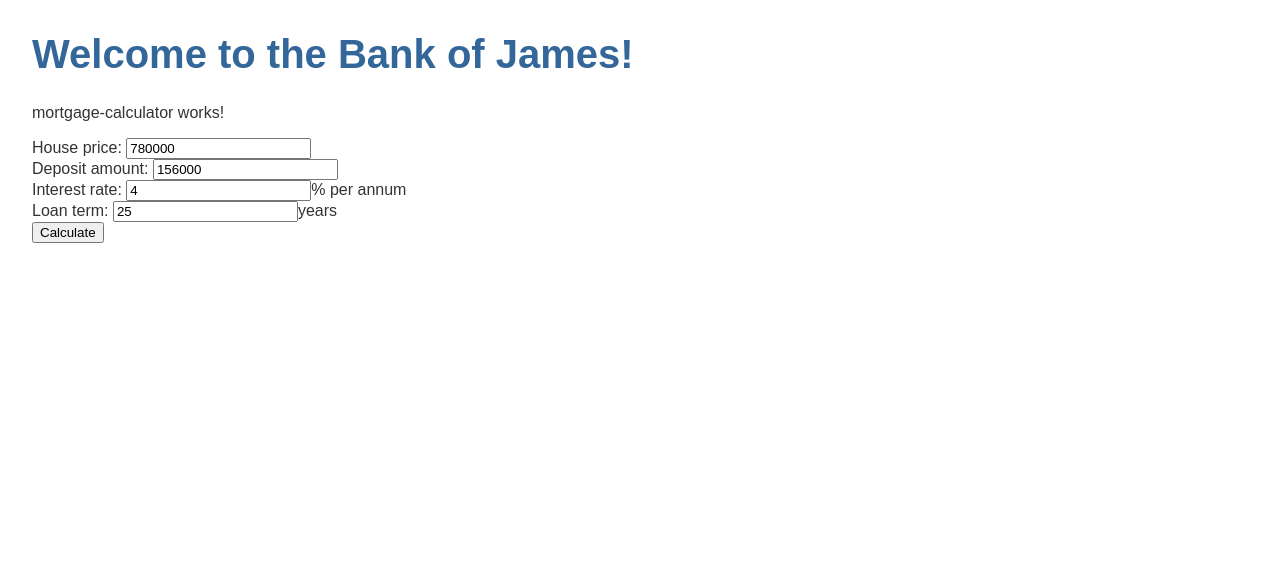
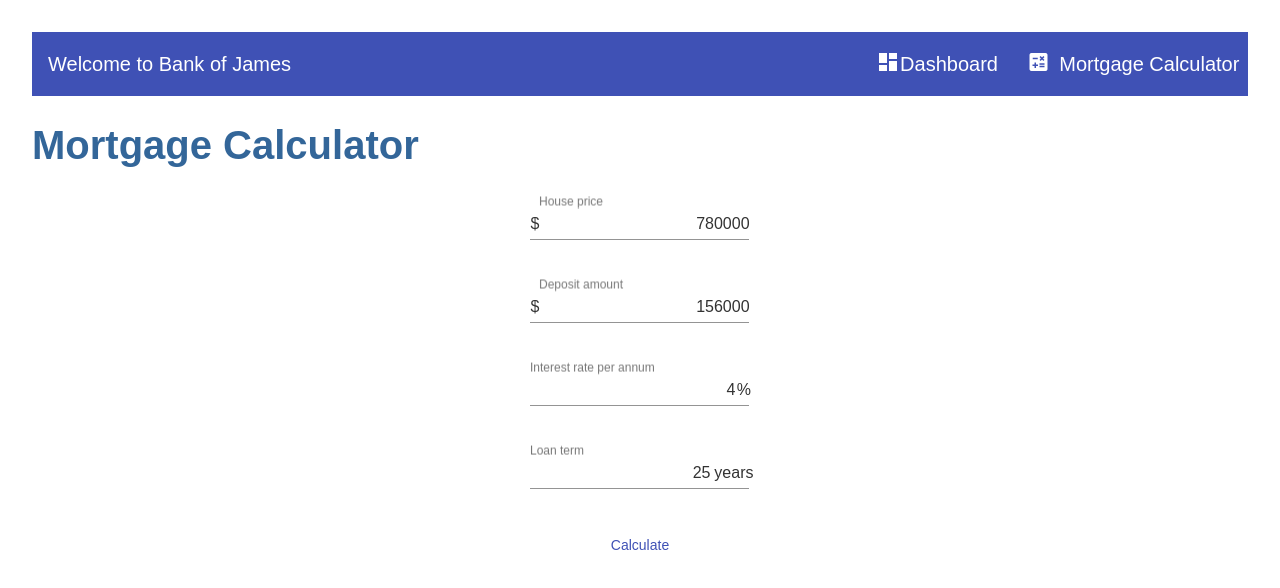
Before and after one commit to jrespie/bank-of-james, an Angular app: page / in a window 1280 px wide. Shown: the top 588 px of the page. Built offline with nearby package versions, Linux system fonts and the light colour scheme.

Commit message:
A lot of styling changes. Will freely accept that this commit is too big and should have been it's own PR (or PRs)

```diff
--- a/package.json
+++ b/package.json
@@ -12,14 +12,18 @@
   "private": true,
   "dependencies": {
     "@angular/animations": "~11.0.5",
+    "@angular/cdk": "^11.2.6",
     "@angular/common": "~11.0.5",
     "@angular/compiler": "~11.0.5",
-    "@angular/core": "~11.0.5",
+    "@angular/core": "^11.0.9",
+    "@angular/flex-layout": "^11.0.0-beta.33",
     "@angular/forms": "~11.0.5",
+    "@angular/material": "^11.2.6",
     "@angular/platform-browser": "~11.0.5",
     "@angular/platform-browser-dynamic": "~11.0.5",
     "@angular/router": "~11.0.5",
     "rxjs": "~6.6.0",
+    "rxjs-compat": "^6.6.6",
     "tslib": "^2.0.0",
     "zone.js": "~0.10.2"
   },
--- a/src/app/app.component.css
+++ b/src/app/app.component.css
@@ -0,0 +1,41 @@
+mat-sidenav-container, mat-sidenav-content, mat-sidenav {
+  height: 100%;
+}
+
+mat-sidenav {
+  width: 250px;
+}
+
+a {
+  text-decoration: none;
+  color: white;
+}
+
+a:hover,
+a:active {
+  color: lightgray;
+}
+
+.navigation-items {
+  list-style: none;
+  padding: 0;
+  margin: 0;
+  cursor: pointer;
+}
+
+.icon {
+  display: inline-block;
+  height: 30px;
+  margin: 0 auto;
+  padding-right: 5px;
+  text-align: center;
+  vertical-align: middle;
+  width: 15%;
+}
+
+.label {
+  display: inline-block;
+  line-height: 30px;
+  margin: 0;
+  width: 85%;
+}
--- a/src/app/app.component.html
+++ b/src/app/app.component.html
@@ -1,2 +1,47 @@
-<h1>Welcome to the Bank of James!</h1>
+<mat-sidenav-container>
+    <mat-sidenav #sidenav role="navigation">
+        <mat-nav-list>
+            <a mat-list-item>
+                <mat-icon class="icon">dashboard</mat-icon>
+                <span class="label">Dashboard</span>
+            </a>
+            <a mat-list-item>
+                <mat-icon class="icon">calculate</mat-icon>
+                <span class="label">Mortgage Calculator</span>
+            </a>
+        </mat-nav-list>
+    </mat-sidenav>
+    <mat-sidenav-content>
+        <mat-toolbar color="primary">
+            <div fxHide.gt-xs>
+                <button mat-icon-button>
+                    <mat-icon>menu</mat-icon>
+                </button>
+            </div>
+            <div>
+                <a>
+                    Welcome to Bank of James
+                </a>
+            </div>
+            <div fxFlex fxLayout fxLayoutAlign="flex-end" fxHide.xs>
+                <ul fxLayout fxLayoutGap="20px" class="navigation-items">
+                    <li>
+                        <a>
+                            <mat-icon class="icon">dashboard</mat-icon>
+                            <span class="label">Dashboard</span>
+                        </a>
+                    </li>
+                    <li>
+                        <a>
+                            <mat-icon class="icon">calculate</mat-icon>
+                            <span class="label">Mortgage Calculator</span>
+                        </a>
+                    </li>
+                </ul>
+            </div>
+        </mat-toolbar>
+        <main>
+        </main>
+    </mat-sidenav-content>
+</mat-sidenav-container>
 <app-mortgage-calculator></app-mortgage-calculator>
--- a/src/app/mortgage-calculator/mortgage-calculator.component.html
+++ b/src/app/mortgage-calculator/mortgage-calculator.component.html
@@ -1,20 +1,31 @@
-<p>mortgage-calculator works!</p>
-<form (ngSubmit)="calculateResult()">
-    <label>House price:
-        <input type="number" [(ngModel)]="housePrice" placeholder="780000" name="housePrice" autocomplete="off">
-    </label><br/>
-    <label>Deposit amount:
-        <input type="number" [(ngModel)]="deposit" placeholder="156000" name="deposit" autocomplete="off">
-    </label><br />
-    <label>Interest rate:
-        <input type="number" [(ngModel)]="interestRate" placeholder="4" name="interestRate" autocomplete="off"> <label>% per annum</label>
-    </label><br />
-    <label>Loan term:
-        <input type="number" [(ngModel)]="term" placeholder="25" name="term" autocomplete="off"> <label>years</label>
-    </label><br />
+<h1>Mortgage Calculator</h1>
+<form (ngSubmit)="calculateResult()" fxLayout="column" fxLayoutAlign="center center">
+    <mat-card fxFlex="50%" fxLayoutAlign="center center" fxLayout="column">
+    <mat-form-field style="text-align: left" fxFlexFill>
+        <mat-label>House price</mat-label>
+        <span matPrefix>$</span>
+        <input matInput type="number" [(ngModel)]="housePrice" placeholder="780000" name="housePrice" autocomplete="off" style="text-align: right">
+    </mat-form-field>
+    <br/>
+    <mat-form-field style="text-align: left" fxFlexFill>
+    <mat-label>Deposit amount</mat-label>
+    <span matPrefix>$</span>
+        <input matInput type="number" [(ngModel)]="deposit" placeholder="156000" name="deposit" autocomplete="off" style="text-align: right">
+    </mat-form-field>
+    <br />
+    <mat-form-field style="text-align: left" fxFlexFill>
+    <mat-label>Interest rate per annum</mat-label>
+        <input matInput type="number" [(ngModel)]="interestRate" placeholder="4.00" name="interestRate" autocomplete="off" style="text-align: right" > <span matSuffix style="padding-left: 10%"> %</span>
 
-    <input type="submit" value="Calculate" >
-    <div>
-        <span>{{result}}</span>
+    </mat-form-field><br />
+    <mat-form-field style="text-align: left" fxFlexFill>
+    <mat-label>Loan term</mat-label>
+        <input class="calclulatorField" matInput type="number" [(ngModel)]="term" placeholder="25" name="term" autocomplete="off" style="text-align: right"> <span matSuffix style="padding-left: 10%">years</span>
+    </mat-form-field><br />
+    <button mat-button color="primary" type="submit" value="Calculate"  fxFlexFill>Calculate</button>
+    </mat-card>
+    <div *ngIf="result!=undefined">
+        <h3>Your mortgage repayments will be <span class="result">{{result}}</span> per month</h3>
     </div>
+
 </form>
--- a/src/app/mortgage-calculator/mortgage-calculator.component.ts
+++ b/src/app/mortgage-calculator/mortgage-calculator.component.ts
@@ -11,9 +11,9 @@ export class MortgageCalculatorComponent implements OnInit {
 
   @Input() public housePrice: number = 780000;
   @Input() public deposit: number = 156000;
-  @Input() public interestRate: number=4;
+  @Input() public interestRate: number=4.00;
   @Input() public term: number=25;
-  public result: number;
+  public result: string;
 
   public ngOnInit(): void {
   }
@@ -41,7 +41,8 @@ export class MortgageCalculatorComponent implements OnInit {
     const i = this.calculateMonthlyInterestRate();
     const n = this.calculateMonthsOfLoan();
 
-    this.result =  P*(i*(Math.pow(1+i,n)))/(Math.pow((1+i),n)-1);
+    const rawResult = P*(i*(Math.pow(1+i,n)))/(Math.pow((1+i),n)-1);
+    this.result = rawResult.toFixed(2);
   }
 
 }
--- a/src/index.html
+++ b/src/index.html
@@ -6,6 +6,7 @@
   <base href="/">
   <meta name="viewport" content="width=device-width, initial-scale=1">
   <link rel="icon" type="image/x-icon" href="favicon.ico">
+  <link href="https://fonts.googleapis.com/icon?family=Material+Icons" rel="stylesheet">
 </head>
 <body>
   <app-root></app-root>
--- a/src/styles.css
+++ b/src/styles.css
@@ -1,5 +1,7 @@
 /* You can add global styles to this file, and also import other style files */
 /* Application-wide Styles */
+@import "~@angular/material/prebuilt-themes/indigo-pink.css";
+
 h1 {
   color: #369;
   font-family: Arial, Helvetica, sans-serif;
@@ -17,6 +19,22 @@ body, input[type="text"], button {
   color: #333;
   font-family: Cambria, Georgia, serif;
 }
+
+mat-form-field {
+
+}
+
+.result {
+  color: #369;
+  font-weight: bold;
+  font-size: 125%;
+}
+
+input[type=number]::-webkit-inner-spin-button,
+input[type=number]::-webkit-outer-spin-button {
+  -webkit-appearance: none;
+  margin: 0;
+}
 /* everywhere else */
 * {
   font-family: Arial, Helvetica, sans-serif;
```
Also changed, not shown: src/app/app.module.ts (+23 -1 lines), 1 other file (tests, documents, lock files or other folders).
